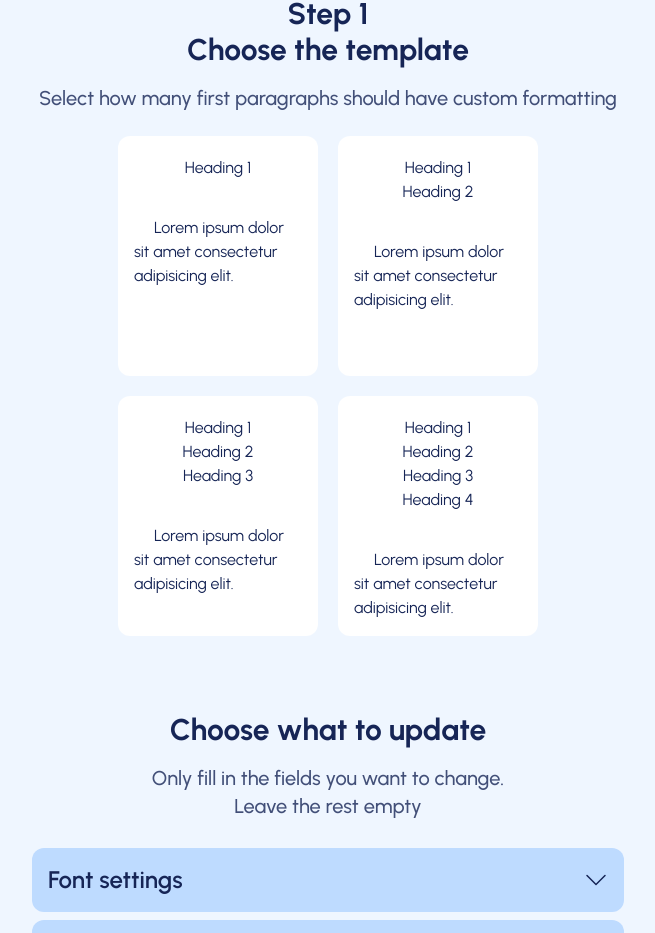
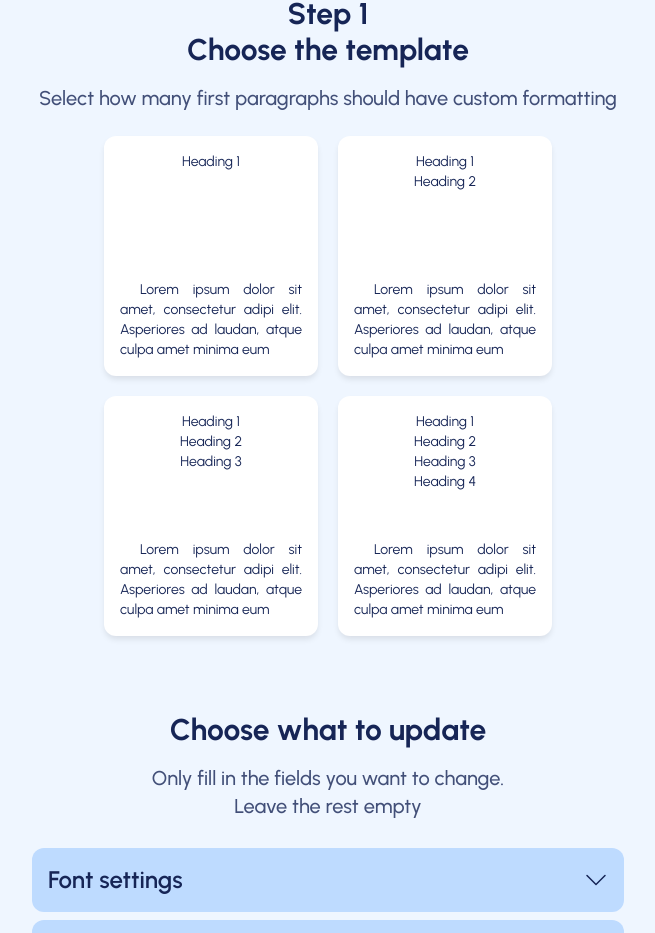
Before and after one commit to EgorFray/fdword, a React (Vite) app in the folder frontend/: page /dashboard in a window 1280 px wide. Shown: the part 980-1913 px from the top of the page, without its empty margins (312-967 px from the left). Built offline with nearby package versions, Linux system fonts and the light colour scheme.

Commit message:
Finish template-card styling

```diff
--- a/frontend/src/ui/TemplateCard.jsx
+++ b/frontend/src/ui/TemplateCard.jsx
@@ -1,15 +1,17 @@
 function TemplateCard({ headingCount }) {
   return (
-    <div className="h-50 w-40 cursor-pointer rounded-xl bg-white md:h-60 md:w-50">
-      <div className="mt-5">
-        {Array.from({ length: headingCount }, (_, index) => (
-          <p key={index}> Heading {index + 1}</p>
-        ))}
+    <div className="flex h-55 w-40 cursor-pointer flex-col rounded-xl bg-white p-4 shadow-[0_4px_6px_-1px_rgba(0,0,0,0.1)] hover:ring-2 hover:ring-blue-600 focus:outline-none focus-visible:ring-2 focus-visible:ring-blue-600 focus-visible:ring-offset-2 md:h-60 md:w-53.5">
+      {Array.from({ length: headingCount }, (_, index) => (
+        <p key={index} className="text-xs md:text-sm">
+          {" "}
+          Heading {index + 1}
+        </p>
+      ))}
 
-        <p className="mt-5 p-4 text-left indent-5">
-          Lorem ipsum dolor sit amet consectetur adipisicing elit.
-        </p>
-      </div>
+      <p className="mt-auto text-justify indent-5 text-xs md:text-sm">
+        Lorem ipsum dolor sit amet, consectetur adipi elit. Asperiores ad
+        laudan, atque culpa amet minima eum
+      </p>
     </div>
   );
 }
```
